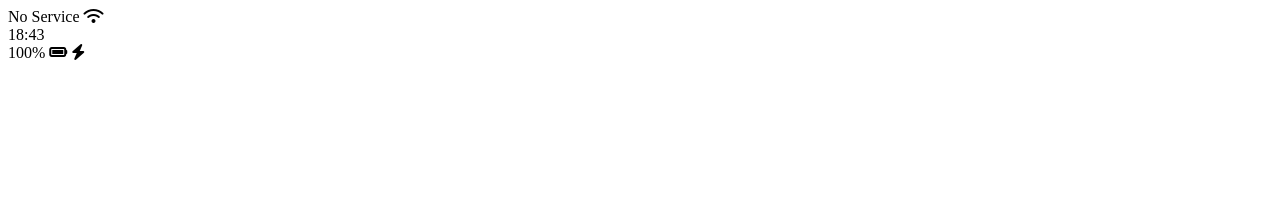
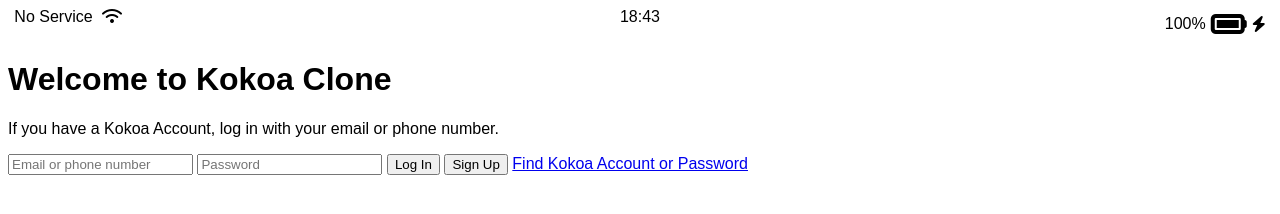
Before and after one commit to jwrhee007/kokoa-clone-jwrhee, a plain HTML site: page index.html in a window 1280 px wide. Drawn offline with Linux system fonts and the light colour scheme.

Commit message:
20231105

```diff
--- /dev/null
+++ b/css/styles.css
@@ -0,0 +1,25 @@
+body {
+    font-family: Arial, Helvetica, "Open Sans", sans-serif
+}
+.status-bar {
+    display: flex;
+    justify-content: center;
+}
+.status-bar__column {
+    width: 33%;
+}
+.status-bar__column:first-child span {
+    margin-right: 5px;
+}
+.status-bar__column:nth-child(2) {
+    display: flex;
+    justify-content: center;
+}
+.status-bar__column:last-child {
+    display: flex;
+    justify-content: flex-end;
+    align-items: center;
+}
+.status-bar__column .fa-battery-full {
+    margin: 0px 5px;
+}
--- a/index.html
+++ b/index.html
@@ -1,6 +1,7 @@
 <!DOCTYPE html>
 <html lang="en">
 <head>
+    <link rel="stylesheet" href="css/styles.css">
     <meta charset="UTF-8">
     <meta name="viewport" content="width=device-width, initial-scale=1.0">
     <title>Welcome to Kokoa Talk</title>
@@ -8,18 +9,39 @@
 <body>
     <div class="status-bar">
         <div class="status-bar__column">
-            <span>No Service</span>
+            <span>
+                No Service
+            </span>
             <i class="fa-solid fa-wifi"></i>
         </div>
         <div class="status-bar__column">
-            <span>18:43</span>
+            <span>
+                18:43
+            </span>
         </div>
         <div class="status-bar__column">
-            <span>100%</span>
-            <i class="fa-solid fa-battery-full"></i>
+            <span>
+                100%
+            </span>
+            <i class="fa-solid fa-battery-full fa-2x"></i>
             <i class="fa-solid fa-bolt"></i>
         </div>
     </div>
+    <header class="welcome-header">
+        <h1 class="welcome-header__title">
+            Welcome to Kokoa Clone
+        </h1>
+        <p class="welcome-header__text">
+            If you have a Kokoa Account, log in with your email or phone number.
+        </p>
+    </header>
+    <form id="login-form">
+        <input type="text" placeholder="Email or phone number">
+        <input type="text" placeholder="Password">
+        <input type="submit" value="Log In">
+        <input type="submit" value="Sign Up">
+        <a href="#">Find Kokoa Account or Password</a>
+    </form>
     <script src="https://kit.fontawesome.com/f25ff3fbbe.js" crossorigin="anonymous"></script>
 </body>
 </html>
```
Also changed, not shown: 2 other files.
